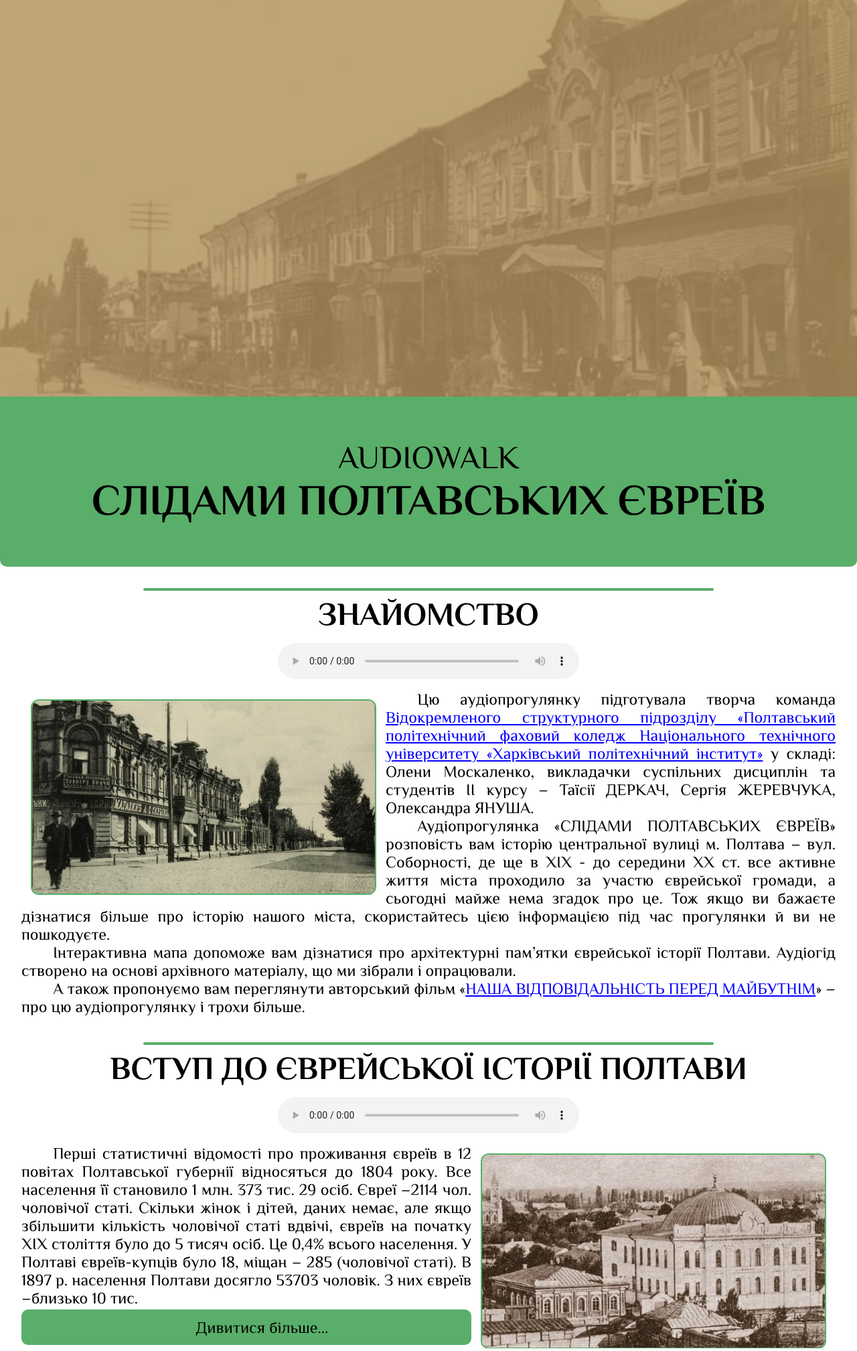
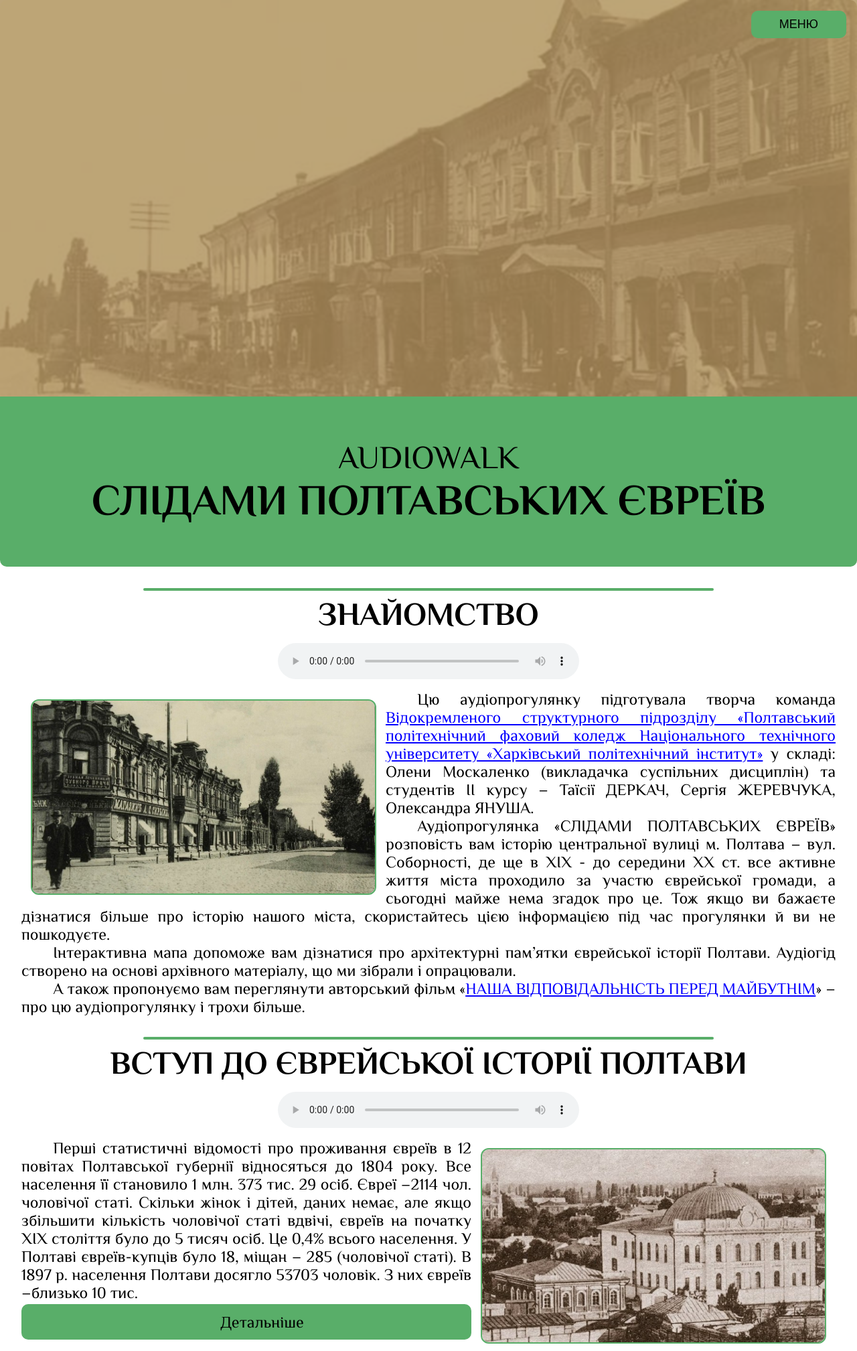
Before and after one commit to FOUREX/audio_guide, a Django app: page / in a window 1280 px wide. Shown: the top 2017 px of the page at 67% size. Run offline with Django 4.2, Linux system fonts and the light colour scheme; some libraries are stand-ins or nearby versions.

Commit message:
Додано меню та змінений алгоритм кнопки "Детальніше"

```diff
--- a/main/static/main/css/style.css
+++ b/main/static/main/css/style.css
@@ -8,7 +8,6 @@
     src: local("../fonsts/Philosopher-Bold.ttf"), url("../fonts/Philosopher-Bold.ttf") format("truetype");
     font-weight: bold;
 }
-
 
 a {
     color: #0500FF;
@@ -83,10 +82,67 @@ body hr {
     display: grid;
 }
 
-.main-page-foreground h1 {
+.main-page-foreground h1, h2 {
     font-family: Philosopher, serif;
     text-align: center;
     margin: 0;
+}
+
+.main-page-foreground h1 {
+    font-size: 64px;
+    font-weight: bold;
+}
+
+.main-page-foreground h2 {
+    font-size: 48px;
+    font-weight: normal
+}
+
+.menu{
+    font-family: Philosopher, serif;
+    position: absolute;
+    right: 0;
+    margin: 16px;
+    z-index: 2;
+    display: inline-block;
+}
+
+.menu button {
+    padding: 10px 42px;
+    font-size: 18px;
+    border: none;
+    background-color: #59AE69;
+    border-radius: 10px;
+}
+
+.menu button:hover {
+    cursor: pointer;
+    background-color: yellow;
+}
+
+.menu-content {
+    display: none;
+    position: absolute;
+    background-color: #f1f1f1;
+    width: 100%;
+    box-shadow: 0 8px 16px 0 rgba(0,0,0,0.2);
+    z-index: 1;
+    border-radius: 0 0 10px 10px;
+}
+
+.menu-content a {
+    color: black;
+    padding: 12px 16px;
+    text-decoration: none;
+    display: block;
+}
+
+.menu-content a:hover {
+    background-color: #ddd;
+}
+
+.menu-button:hover .menu-content {
+    display: block;
 }
 
 .knowing {
@@ -115,8 +171,10 @@ body hr {
     font-family: Philosopher, serif;
     position: relative;
     margin: 32px;
-    height: 465px;
-    overflow: hidden;
+}
+
+.introduction-other {
+    display: none;
 }
 
 .see-more {
@@ -203,7 +261,7 @@ body hr {
 }
 
 .footer h1 {
-    margin-right: 120px;
+    margin-right: 130px;
 }
 
 .footer div {
--- a/main/static/main/js/index.js
+++ b/main/static/main/js/index.js
@@ -1,7 +1,25 @@
 function seeMore(clicked_id) {
-    let element = document.getElementById("introduction")
-    element.style.height = "100%"
+    let element = document.getElementById("introduction-other")
+    element.style.display = "block"
 
     let btn = document.getElementById(clicked_id)
     btn.style.display = "none"
 }
+
+function menuButton(clicked_id) {
+    let element = document.getElementById("menu-content")
+    let button = document.getElementById(clicked_id)
+
+    if (element.style.display === "none") {
+        element.style.display = "block"
+        button.style.borderRadius = "10px 10px 0 0"
+    } else {
+        element.style.display = "none"
+        button.style.borderRadius = "10px"
+    }
+}
+
+function menuContent(clicked_id) {
+    let element = document.getElementById(clicked_id)
+    element.style.display = "none"
+}
--- a/main/templates/main/index.html
+++ b/main/templates/main/index.html
@@ -8,21 +8,31 @@
     <title>Аудіогід</title>
     <link rel="stylesheet" type="text/css" href="{% static 'main/css/style.css' %}">
     <script src="{% static 'main/js/index.js' %}"></script>
+    <script async src="https://cdn.thinglink.me/jse/responsive.js"></script>
 </head>
 <body>
-    <div class="main-page">
+    <div id="main-page" class="main-page">
         <img class="main-page-image" src="{% static 'main/images/main_page_image.png' %}" alt="">
+        <div class="menu">
+            <button id="menu-button" onclick="menuButton(this.id)">МЕНЮ</button>
+            <div id="menu-content" class="menu-content" onclick="menuContent(this.id)">
+                <a href="#knowing">ЗНАЙОМСТВО</a>
+                <a href="#introduction">ВСТУП</a>
+                <a href="#interactive-map">МАПА</a>
+                <a href="#quiz">ВІКТОРИНА </a>
+            </div>
+        </div>
         <div class="main-page-foreground">
             <div class="main-page-foreground-up"></div>
             <div class="main-page-foreground-down">
                 <div style="width: 1024px; margin: auto">
-                    <h1 style="font-size: 48px; font-weight: normal">AUDIOWALK</h1>
-                    <h1 style="font-size: 64px; font-weight: bold">СЛІДАМИ ПОЛТАВСЬКИХ ЄВРЕЇВ</h1>
+                    <h2>AUDIOWALK</h2>
+                    <h1>СЛІДАМИ ПОЛТАВСЬКИХ ЄВРЕЇВ</h1>
                 </div>
             </div>
         </div>
     </div>
-    <div class="knowing">
+    <div id="knowing" class="knowing">
         <hr>
         <h1>ЗНАЙОМСТВО</h1>
         <audio controls src="{% static 'main/audio/Знайомство.m4a' %}"></audio>
@@ -30,8 +40,8 @@
         <div>
             Цю аудіопрогулянку підготувала творча команда <a target="_blank" href="https://sites.google.com/polytechnic.co.cc/main">
             Відокремленого структурного підрозділу «Полтавський політехнічний фаховий коледж Національного технічного
-            університету «Харківський політехнічний інститут»</a> у складі: Олени Москаленко, викладачки суспільних
-            дисциплін та студентів II курсу – Таїсії ДЕРКАЧ, Сергія ЖЕРЕВЧУКА, Олександра ЯНУША.
+            університету «Харківський політехнічний інститут»</a> у складі: Олени Москаленко (викладачка суспільних
+            дисциплін) та студентів II курсу – Таїсії ДЕРКАЧ, Сергія ЖЕРЕВЧУКА, Олександра ЯНУША.
         </div>
         <div>
             Аудіопрогулянка «СЛІДАМИ ПОЛТАВСЬКИХ ЄВРЕЇВ» розповість вам історію центральної вулиці м. Полтава – вул.
@@ -57,8 +67,9 @@
             Перші статистичні відомості про проживання євреїв в 12 повітах Полтавської губернії відносяться до 1804 року. Все населення її становило 1 млн. 373 тис. 29 осіб. Євреї –2114 чол. чоловічої статі. Скільки жінок і дітей, даних немає, але якщо збільшити кількість чоловічої статі вдвічі, євреїв на початку XIX століття було до 5 тисяч осіб. Це 0,4% всього населення. У Полтаві євреїв-купців було  18, міщан – 285 (чоловічої статі). В 1897 р. населення Полтави досягло 53703 чоловік. З них євреїв –близько 10 тис.
         </div>
         <div id="see-more"  class="see-more" onclick="seeMore(this.id)">
-            <p>Дивитися більше...</p>
+            <p>Детальніше</p>
         </div>
+        <div id="introduction-other" class="introduction-other">
             <div>
                 До початку XX століття єврейська громада в Полтавській губернії сформувалася. Полтава мала велику кількість єврейських культових установ: перша кам'яна синагога, Велика хоральна синагога, синагога Маснагдім, Солдатська синагога, Хабатська синагога, синагога Зеленського, синагога Молдавського, Кравецька синагога, Лікарняна синагога.
             </div>
@@ -109,7 +120,8 @@
                 Але у місті збереглися багато будівель, які були свідками славного минулого полтавського єврейства. При цьому, дуже часто на них немає жодних позначень про те, що колись вони належали єврейській громаді. Наш аудіогід дає можливість відчути атмосферу цих історичних місць. Зануртесь у багатогранну єврейську історію Полтави! Бажаємо вам приємних несподіванок і відкриттів разом з нашим аудіогідом.
             </div>
         </div>
-    <div class="interactive-map">
+    </div>
+    <div id="interactive-map" class="interactive-map">
         <hr>
         <h1>ІНТЕРАКТИВНА МАПА</h1>
         <iframe width="960"
@@ -123,9 +135,8 @@
                 mozallowfullscreen
                 allowfullscreen
                 scrolling="no"></iframe>
-        <script async src="//cdn.thinglink.me/jse/responsive.js"></script>
     </div>
-    <div class="quiz">
+    <div id="quiz" class="quiz">
         <hr>
         <h1>ВІКТОРИНА «ЄВРЕЙСЬКА ПОЛТАВА»</h1>
         <img src="{% static 'main/images/quiz_1.jpg' %}" alt="">
@@ -134,8 +145,8 @@
             <a target="_blank" href="https://docs.google.com/forms/d/e/1FAIpQLSeBsLpyHw3VuBCkOhghKkodlKz6t0ieyVbSFgoHX5SVJkuvQg/viewform?usp=sf_link">вікторині</a>.
         </div>
     </div>
-    <div class="footer">
-        <h1>Долучайтесь до нас!</h1>
+    <div id="footer" class="footer">
+        <h1>ЗАВЖДИ ВАМ РАДІ!</h1>
         <div>
             <p>ЕЛЕКТРОННА АДРЕСА</p>
             <hr>
```
Lines whose indentation alone changed are shown as unchanged.
